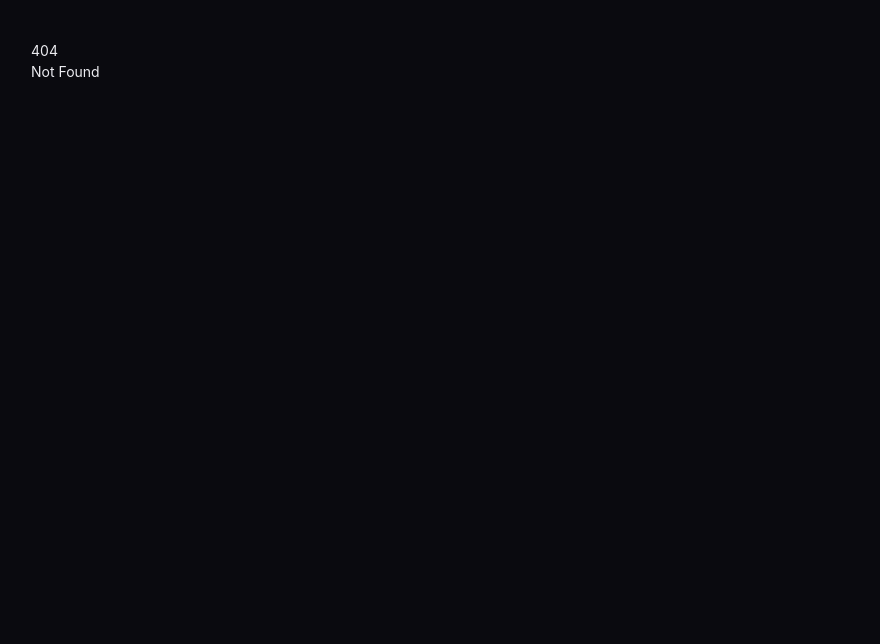
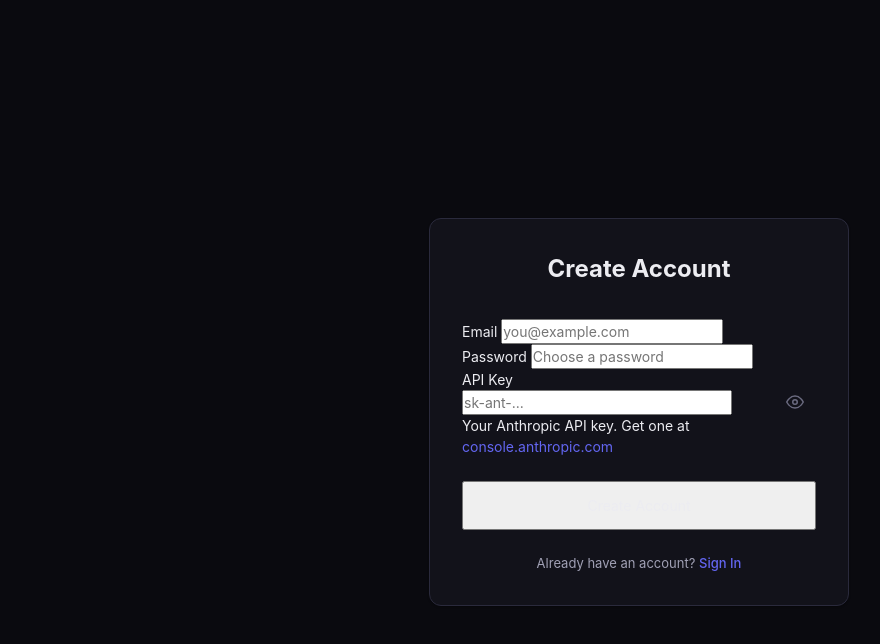
Before and after one commit to Trystan-SA/managed-agent-ui, a SvelteKit app: page /register in a window 1280 px wide. Before the commit this address had no page. Shown: the top 644 px of the page, without its empty margins (1-881 px from the left). Built offline with nearby package versions, Linux system fonts and the light colour scheme.

Commit message:
feat: login and register pages with API key setup

```diff
--- /dev/null
+++ b/src/routes/login/+page.svelte
@@ -0,0 +1,145 @@
+<script lang="ts">
+  let email = $state('');
+  let password = $state('');
+  let error = $state('');
+  let loading = $state(false);
+
+  async function handleSubmit(e: SubmitEvent) {
+    e.preventDefault();
+    error = '';
+    loading = true;
+
+    try {
+      const res = await fetch('/api/auth/login', {
+        method: 'POST',
+        headers: { 'Content-Type': 'application/json' },
+        body: JSON.stringify({ email, password })
+      });
+
+      if (!res.ok) {
+        const data = await res.json().catch(() => ({}));
+        error = data.error || `Login failed (${res.status})`;
+        return;
+      }
+
+      window.location.href = '/dashboard';
+    } catch (err) {
+      error = 'Network error. Please try again.';
+    } finally {
+      loading = false;
+    }
+  }
+</script>
+
+<svelte:head>
+  <title>Sign In — Managed Agents</title>
+</svelte:head>
+
+<div class="auth-page">
+  <div class="auth-card">
+    <h1 class="auth-title">Sign In</h1>
+
+    <form onsubmit={handleSubmit}>
+      <div class="form-group">
+        <label class="form-label" for="email">Email</label>
+        <input
+          id="email"
+          class="form-input"
+          type="email"
+          placeholder="you@example.com"
+          autocomplete="email"
+          required
+          bind:value={email}
+        />
+      </div>
+
+      <div class="form-group">
+        <label class="form-label" for="password">Password</label>
+        <input
+          id="password"
+          class="form-input"
+          type="password"
+          placeholder="Enter your password"
+          autocomplete="current-password"
+          required
+          bind:value={password}
+        />
+      </div>
+
+      {#if error}
+        <div class="form-error auth-error">{error}</div>
+      {/if}
+
+      <button class="btn auth-submit" type="submit" disabled={loading}>
+        {#if loading}
+          Signing in...
+        {:else}
+          Sign In
+        {/if}
+      </button>
+    </form>
+
+    <p class="auth-footer">
+      Don't have an account? <a href="/register">Register</a>
+    </p>
+  </div>
+</div>
+
+<style lang="scss">
+  @use '../../styles/mixins' as *;
+
+  .auth-page {
+    display: flex;
+    align-items: center;
+    justify-content: center;
+    min-height: calc(100vh - 56px);
+    padding: var(--space-6);
+  }
+
+  .auth-card {
+    @include card(var(--space-9));
+    width: 100%;
+    max-width: 420px;
+  }
+
+  .auth-title {
+    font-size: var(--text-2xl);
+    font-weight: var(--weight-bold);
+    color: var(--text-primary);
+    text-align: center;
+    margin-bottom: var(--space-9);
+  }
+
+  .auth-error {
+    margin-top: var(--space-6);
+    padding: var(--space-4) var(--space-5);
+    background: var(--accent-danger-muted);
+    border-radius: var(--radius-md);
+    font-size: var(--text-sm);
+  }
+
+  .auth-submit {
+    width: 100%;
+    margin-top: var(--space-8);
+    padding: var(--space-5) var(--space-6);
+    font-size: var(--text-base);
+  }
+
+  .auth-footer {
+    text-align: center;
+    margin-top: var(--space-8);
+    font-size: var(--text-sm);
+    color: var(--text-secondary);
+
+    a {
+      color: var(--accent-primary);
+      font-weight: var(--weight-medium);
+      text-decoration: none;
+
+      &:hover {
+        color: var(--accent-primary-hover);
+        text-decoration: underline;
+      }
+    }
+  }
+</style>
--- /dev/null
+++ b/src/routes/register/+page.svelte
@@ -0,0 +1,225 @@
+<script lang="ts">
+  let email = $state('');
+  let password = $state('');
+  let apiKey = $state('');
+  let showApiKey = $state(false);
+  let error = $state('');
+  let loading = $state(false);
+
+  async function handleSubmit(e: SubmitEvent) {
+    e.preventDefault();
+    error = '';
+    loading = true;
+
+    try {
+      const res = await fetch('/api/auth/register', {
+        method: 'POST',
+        headers: { 'Content-Type': 'application/json' },
+        body: JSON.stringify({ email, password, apiKey })
+      });
+
+      if (!res.ok) {
+        const data = await res.json().catch(() => ({}));
+        error = data.error || `Registration failed (${res.status})`;
+        return;
+      }
+
+      window.location.href = '/dashboard';
+    } catch (err) {
+      error = 'Network error. Please try again.';
+    } finally {
+      loading = false;
+    }
+  }
+</script>
+
+<svelte:head>
+  <title>Create Account — Managed Agents</title>
+</svelte:head>
+
+<div class="auth-page">
+  <div class="auth-card">
+    <h1 class="auth-title">Create Account</h1>
+
+    <form onsubmit={handleSubmit}>
+      <div class="form-group">
+        <label class="form-label" for="email">Email</label>
+        <input
+          id="email"
+          class="form-input"
+          type="email"
+          placeholder="you@example.com"
+          autocomplete="email"
+          required
+          bind:value={email}
+        />
+      </div>
+
+      <div class="form-group">
+        <label class="form-label" for="password">Password</label>
+        <input
+          id="password"
+          class="form-input"
+          type="password"
+          placeholder="Choose a password"
+          autocomplete="new-password"
+          required
+          bind:value={password}
+        />
+      </div>
+
+      <div class="form-group">
+        <label class="form-label" for="api-key">API Key</label>
+        <div class="api-key-wrapper">
+          <input
+            id="api-key"
+            class="form-input api-key-input"
+            type={showApiKey ? 'text' : 'password'}
+            placeholder="sk-ant-..."
+            autocomplete="off"
+            required
+            bind:value={apiKey}
+          />
+          <button
+            type="button"
+            class="api-key-toggle"
+            onclick={() => (showApiKey = !showApiKey)}
+            aria-label={showApiKey ? 'Hide API key' : 'Show API key'}
+          >
+            {#if showApiKey}
+              <!-- eye-off icon -->
+              <svg width="18" height="18" viewBox="0 0 24 24" fill="none" stroke="currentColor" stroke-width="2" stroke-linecap="round" stroke-linejoin="round">
+                <path d="M17.94 17.94A10.07 10.07 0 0 1 12 20c-7 0-11-8-11-8a18.45 18.45 0 0 1 5.06-5.94" />
+                <path d="M9.9 4.24A9.12 9.12 0 0 1 12 4c7 0 11 8 11 8a18.5 18.5 0 0 1-2.16 3.19" />
+                <path d="M14.12 14.12a3 3 0 1 1-4.24-4.24" />
+                <line x1="1" y1="1" x2="23" y2="23" />
+              </svg>
+            {:else}
+              <!-- eye icon -->
+              <svg width="18" height="18" viewBox="0 0 24 24" fill="none" stroke="currentColor" stroke-width="2" stroke-linecap="round" stroke-linejoin="round">
+                <path d="M1 12s4-8 11-8 11 8 11 8-4 8-11 8-11-8-11-8z" />
+                <circle cx="12" cy="12" r="3" />
+              </svg>
+            {/if}
+          </button>
+        </div>
+        <span class="form-hint">Your Anthropic API key. Get one at <a href="https://console.anthropic.com" target="_blank" rel="noopener noreferrer">console.anthropic.com</a></span>
+      </div>
+
+      {#if error}
+        <div class="form-error auth-error">{error}</div>
+      {/if}
+
+      <button class="btn auth-submit" type="submit" disabled={loading}>
+        {#if loading}
+          Creating account...
+        {:else}
+          Create Account
+        {/if}
+      </button>
+    </form>
+
+    <p class="auth-footer">
+      Already have an account? <a href="/login">Sign In</a>
+    </p>
+  </div>
+</div>
+
+<style lang="scss">
+  @use '../../styles/mixins' as *;
+
+  .auth-page {
+    display: flex;
+    align-items: center;
+    justify-content: center;
+    min-height: calc(100vh - 56px);
+    padding: var(--space-6);
+  }
+
+  .auth-card {
+    @include card(var(--space-9));
+    width: 100%;
+    max-width: 420px;
+  }
+
+  .auth-title {
+    font-size: var(--text-2xl);
+    font-weight: var(--weight-bold);
+    color: var(--text-primary);
+    text-align: center;
+    margin-bottom: var(--space-9);
+  }
+
+  .api-key-wrapper {
+    position: relative;
+    display: flex;
+    align-items: center;
+  }
+
+  .api-key-input {
+    padding-right: var(--space-11) !important;
+  }
+
+  .api-key-toggle {
+    position: absolute;
+    right: var(--space-4);
+    display: flex;
+    align-items: center;
+    justify-content: center;
+    padding: var(--space-2);
+    background: none;
+    border: none;
+    cursor: pointer;
+    color: var(--text-muted);
+    border-radius: var(--radius-sm);
+    transition: color var(--transition-fast);
+
+    &:hover {
+      color: var(--text-secondary);
+    }
+  }
+
+  .form-hint {
+    a {
+      color: var(--accent-primary);
+      text-decoration: none;
+
+      &:hover {
+        text-decoration: underline;
+      }
+    }
+  }
+
+  .auth-error {
+    margin-top: var(--space-6);
+    padding: var(--space-4) var(--space-5);
+    background: var(--accent-danger-muted);
+    border-radius: var(--radius-md);
+    font-size: var(--text-sm);
+  }
+
+  .auth-submit {
+    width: 100%;
+    margin-top: var(--space-8);
+    padding: var(--space-5) var(--space-6);
+    font-size: var(--text-base);
+  }
+
+  .auth-footer {
+    text-align: center;
+    margin-top: var(--space-8);
+    font-size: var(--text-sm);
+    color: var(--text-secondary);
+
+    a {
+      color: var(--accent-primary);
+      font-weight: var(--weight-medium);
+      text-decoration: none;
+
+      &:hover {
+        color: var(--accent-primary-hover);
+        text-decoration: underline;
+      }
+    }
+  }
+</style>
```
